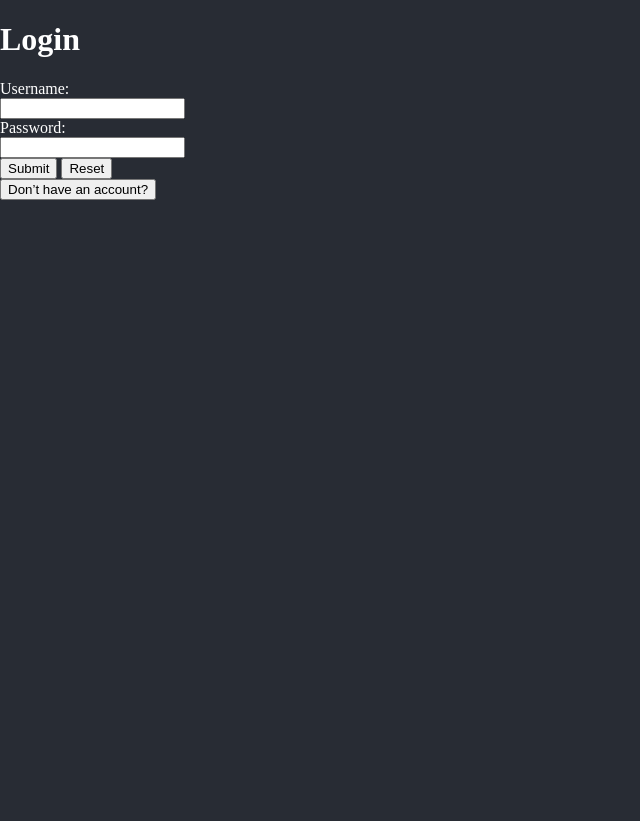
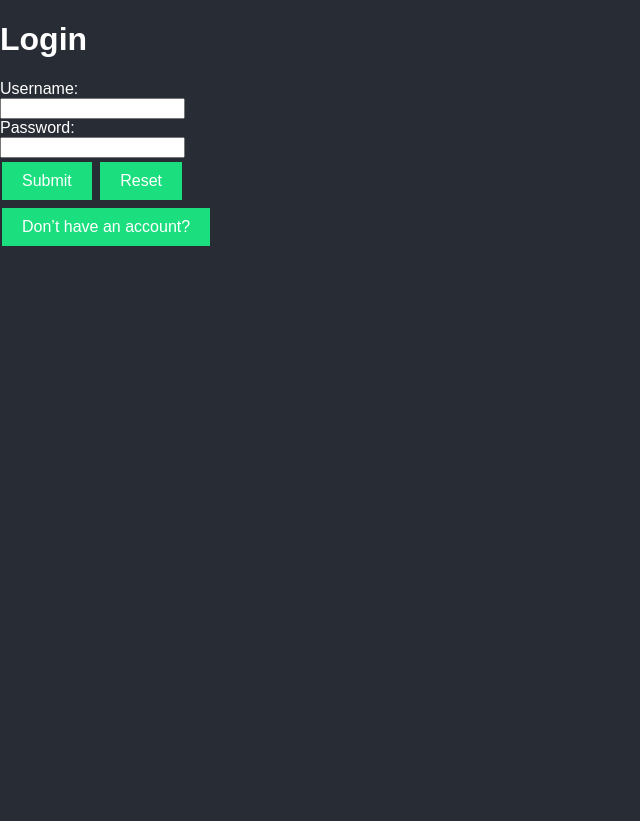
Before and after one commit to StepanUFL/awesome-travel-app-cen3031, a Django app: template templates/login.html in a window 1280 px wide. Shown: the whole page, without its empty margins (0-640 px from the left). Run offline with Django 5.2, Linux system fonts and the light colour scheme; the template is opened without the code that fills it, so the values that code supplies are empty.

Commit message:
Quick CSS changes
Buttons now look nice across all pages, small update to welcome page

```diff
--- a/static/style.css
+++ b/static/style.css
@@ -3,12 +3,30 @@ html {
 }
 
 body {
-    font-family: monoscape;
+    font-family: monoscape, sans-serif;
     color: white;
     background-color: #282c34;
     height: 100%;
     margin: 0;
     overflow: hidden;
+}
+
+button, input:not(#search-bar, #username, #password) {
+  background-color: #1BDE7E;
+  border: none;
+  color: white;
+  padding: 10px 20px;
+  text-align: center;
+  text-decoration: none;
+  display: inline-block;
+  font-size: 16px;
+  margin: 4px 2px;
+  cursor: pointer;
+}
+
+button:disabled {
+    opacity: 0.6;
+    cursor: not-allowed;
 }
 
 #debug {
```
Also changed, not shown: templates/index.html (+8 -3 lines).
